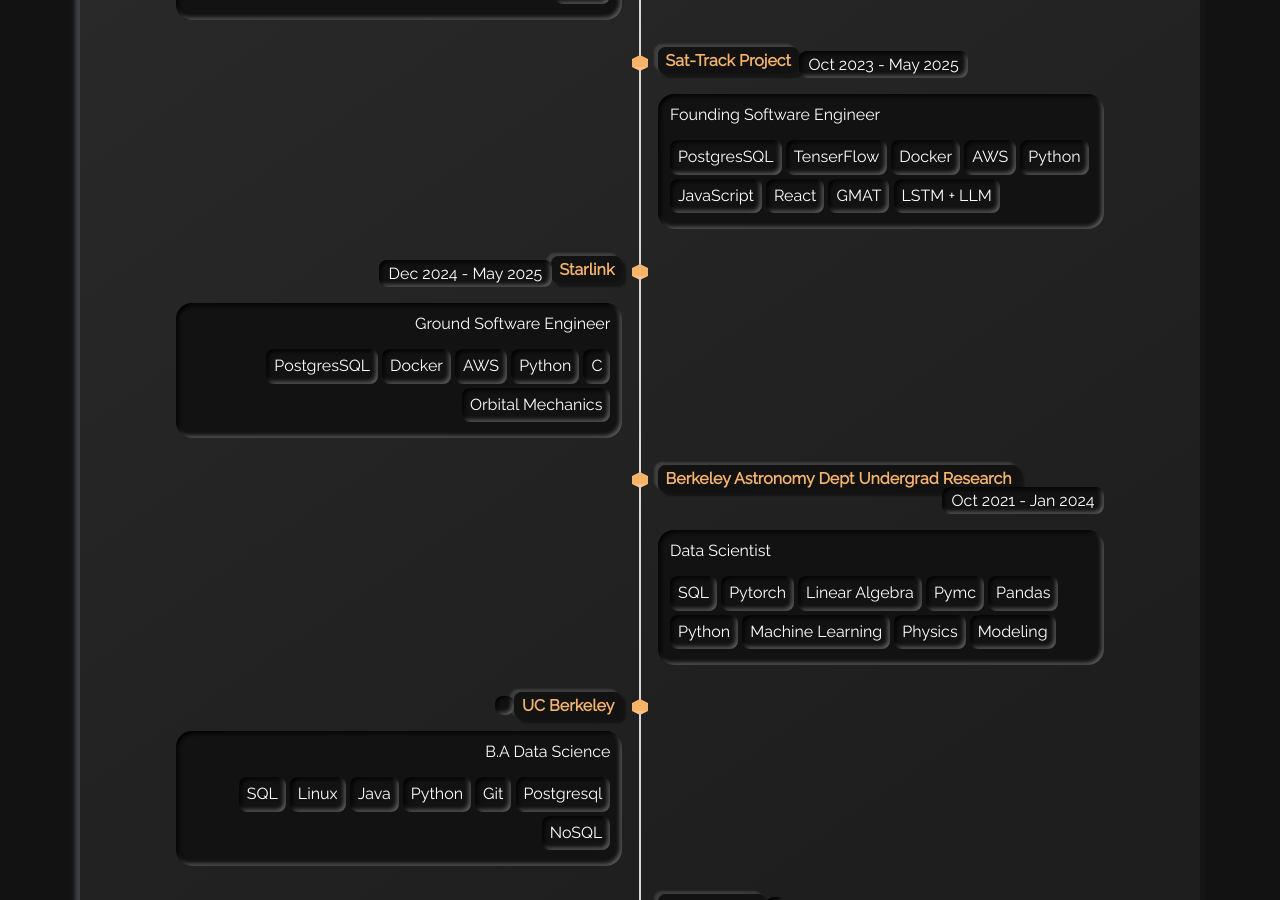
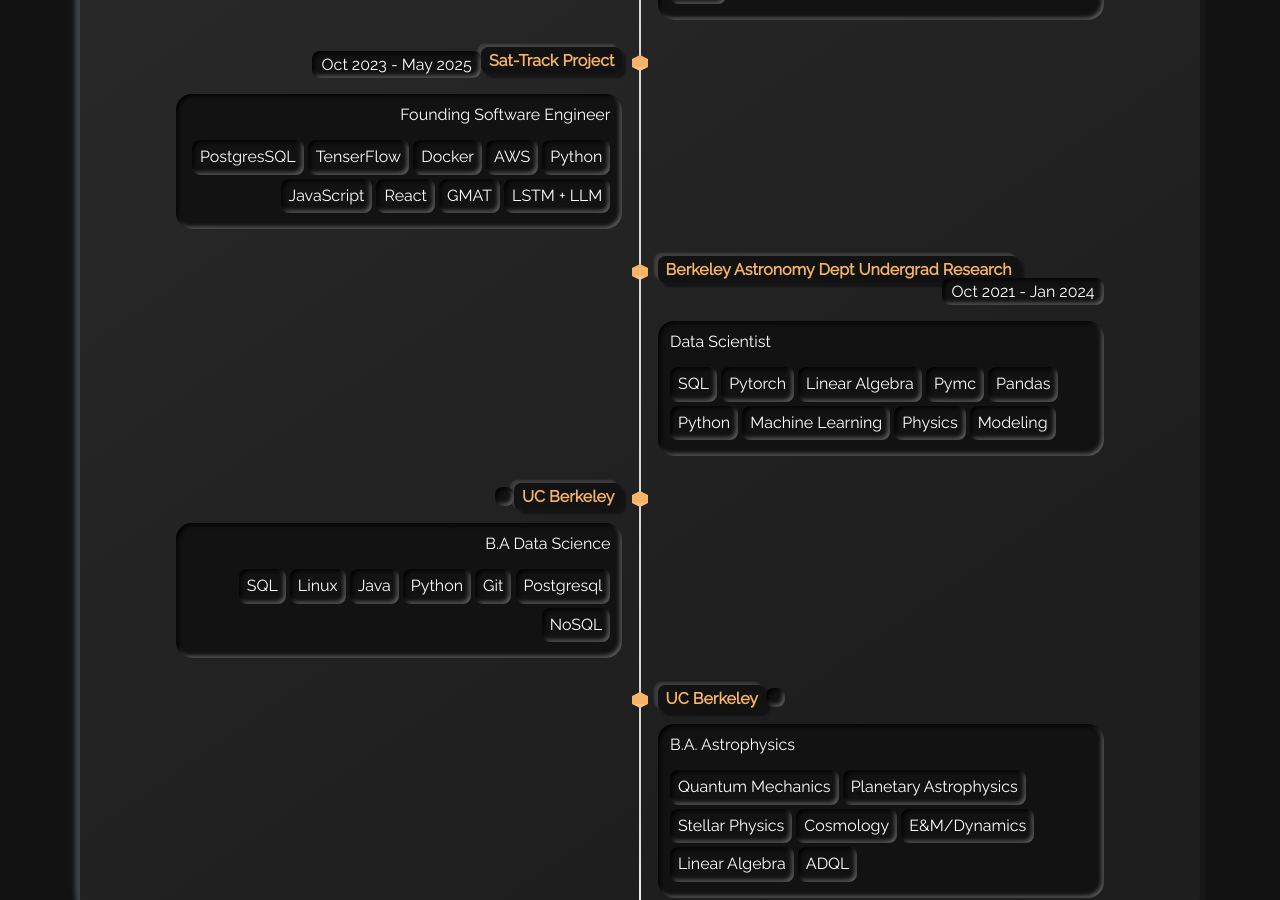
Before and after one commit to mannyzzle/enmanuel-hernandez, a Jekyll site: the page built from index.html, in a window 1280 px wide and 900 px high, scrolled down 2396 px. Built offline with Jekyll 4.4.1, drawn with Linux system fonts in a browser that asks for light colours; some of the changed text lies outside the part shown.

Commit message:
Update 3
extension update

```diff
--- a/_data/timeline.yml
+++ b/_data/timeline.yml
@@ -27,7 +27,7 @@
     - tag: C++
     - tag: SQL
     - tag: Linux
-  timeline-side: right
+  timeline-side: left
 
 
 - title: Meta MSL
@@ -42,7 +42,7 @@
     - tag: SQL
     - tag: Bash
     - tag: Linux
-  timeline-side: left
+  timeline-side: right
 
 
 - title: Sat-Track Project
@@ -59,19 +59,6 @@
     - tag: React
     - tag: GMAT
     - tag: LSTM + LLM
-  timeline-side: right
-
-- title: Starlink
-  title-url: https://www.spacex.com/
-  date: Dec 2024 - May 2025
-  subtitle: Ground Software Engineer
-  tags:
-    - tag: PostgresSQL
-    - tag: Docker
-    - tag: AWS
-    - tag: Python
-    - tag: C
-    - tag: Orbital Mechanics
   timeline-side: left
 
 - title: Berkeley Astronomy Dept Undergrad Research
```
